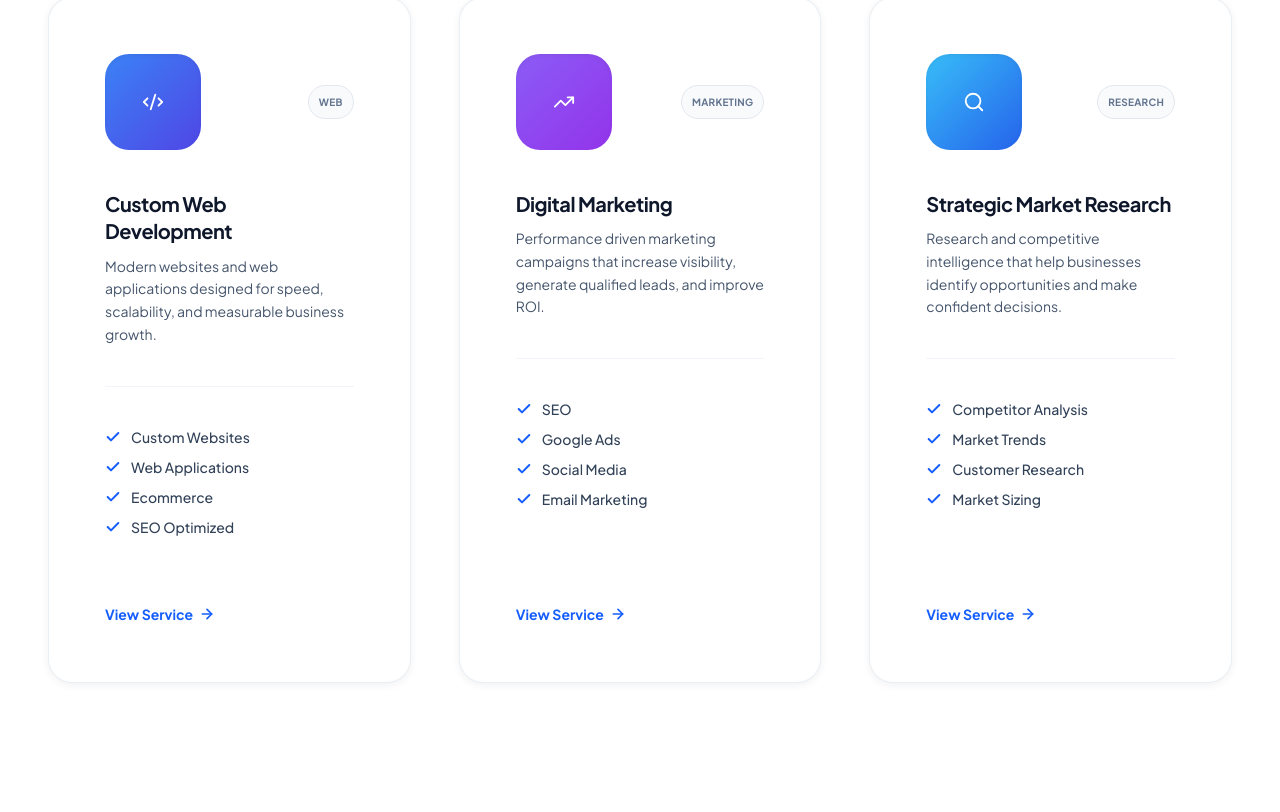
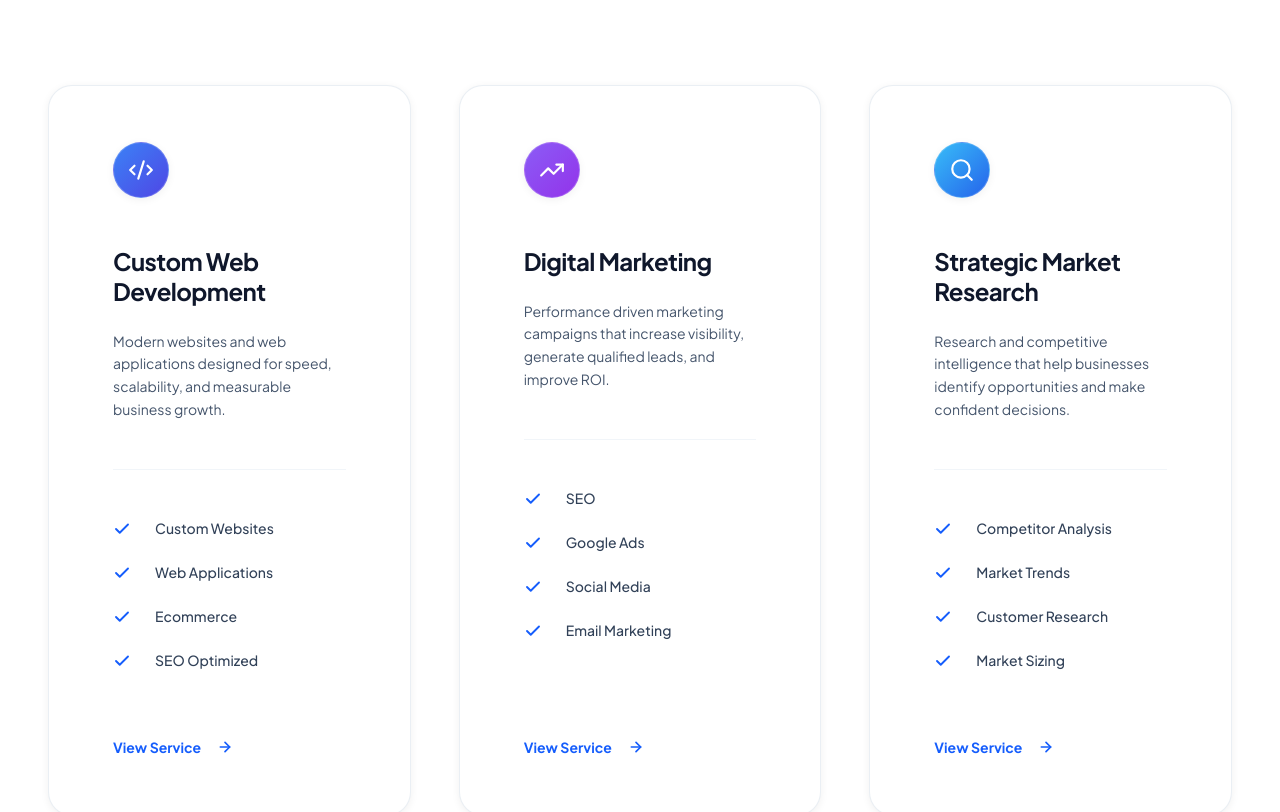
Before and after one commit to rahulmann212-del/digitalhub, a Next.js app: page / in a window 1280 px wide. Shown: the part 1689-2501 px from the top of the page. Built offline with nearby package versions, Linux system fonts and the light colour scheme.

Commit message:
Improve service cards

```diff
--- a/components/sections/home/ServicesOverview.tsx
+++ b/components/sections/home/ServicesOverview.tsx
@@ -40,9 +40,9 @@
       variants={fadeUp}
       whileHover={{ y: -4, transition: { duration: 0.2 } }}
       className={cn(
-        'group relative flex h-full flex-col rounded-[24px]', // Thoda compact curve
+        'group relative flex h-full flex-col rounded-[24px]',
         'border border-slate-200/70 bg-white',
-        'p-6 lg:p-7', // Padding kam kar di gayi hai khali space hatane ke liye
+        'p-6 lg:p-7 lg:px-8',
         'shadow-sm transition-all duration-300',
         'hover:border-blue-500/30 hover:shadow-[0_12px_30px_-10px_rgba(37,99,235,0.15)]'
       )}
@@ -58,39 +58,36 @@
         aria-hidden="true"
       />
 
-      {/* ── Icon & Badge Row ── */}
-      <div className="mb-5 flex items-center justify-between">
+      {/* ── Clean Icon Area ── */}
+      <div className="mb-6">
         <div
-          className="flex h-12 w-12 items-center justify-center rounded-xl shadow-inner"
+          className="inline-flex h-14 w-14 items-center justify-center rounded-2xl shadow-sm border border-white/20"
           style={{ background: iconGradient }}
         >
-          <IconComponent className="text-white" size={22} strokeWidth={2} />
+          <IconComponent className="text-white" size={26} strokeWidth={2} />
         </div>
-        <span className="rounded-full bg-slate-50 border border-slate-200 px-2.5 py-1 text-[10px] font-bold uppercase tracking-wide text-slate-500">
-          {service.shortTitle}
-        </span>
       </div>
 
       {/* ── Title ── */}
-      <h3 className="mb-2.5 text-xl font-bold leading-snug tracking-tight text-slate-900">
+      <h3 className="mb-3 text-2xl font-bold leading-tight tracking-tight text-slate-900">
         {service.title}
       </h3>
 
       {/* ── Description ── */}
-      <p className="mb-5 text-sm leading-relaxed text-slate-600">
+      <p className="mb-6 text-sm leading-relaxed text-slate-600">
         {service.description}
       </p>
 
       {/* ── Divider ── */}
-      <div className="mb-5 h-px w-full bg-slate-100" aria-hidden="true" />
+      <div className="mb-6 h-px w-full bg-slate-100" aria-hidden="true" />
 
-      {/* ── Capabilities list (Tight spacing) ── */}
-      <ul className="mb-6 flex flex-col gap-2.5" aria-label={`${service.title} capabilities`}>
+      {/* ── Capabilities list ── */}
+      <ul className="mb-8 flex flex-col gap-3" aria-label={`${service.title} capabilities`}>
         {displayCapabilities.map((cap) => (
-          <li key={cap} className="flex items-start gap-2.5">
+          <li key={cap} className="flex items-start gap-3">
             <Check
-              size={16}
-              strokeWidth={3}
+              size={18}
+              strokeWidth={2.5}
               className="mt-0.5 shrink-0 text-blue-600"
               aria-hidden="true"
             />
@@ -100,14 +97,13 @@
       </ul>
 
       {/* ── CTA Link ── */}
-      {/* mt-auto yahan rakha hai taaki button hamesha bottom me rahe, aur upar ka text compact rahe */}
-      <div className="mt-auto pt-2">
+      <div className="mt-auto">
         <Link
           href={`/services/${service.slug}`}
           id={`service-cta-${service.slug}`}
           className={cn(
-            'inline-flex items-center gap-1.5 text-sm font-bold text-blue-600',
-            'transition-all duration-300 hover:gap-2.5 hover:text-blue-800'
+            'inline-flex items-center gap-2 text-sm font-bold text-blue-600',
+            'transition-all duration-300 hover:gap-3 hover:text-blue-800'
           )}
           aria-label={`Explore ${service.title} service`}
         >
@@ -128,7 +124,7 @@
 
 function SectionHeader({ eyebrow, title, subtitle }: SectionHeaderProps) {
   return (
-    <div className="mb-12 sm:mb-14 text-center">
+    <div className="mb-14 sm:mb-16 text-center">
       <span className="mb-3 inline-flex items-center gap-2 rounded-full border border-[#4F46E5]/15 bg-[#4F46E5]/5 px-3 py-1.5 text-xs font-semibold text-[#4F46E5]">
         <span className="animate-pulse">✦</span> {eyebrow}
       </span>
@@ -151,7 +147,7 @@
     <section
       ref={sectionRef}
       id="services-overview"
-      className="relative overflow-hidden bg-white py-16 sm:py-20" // Section ka padding chhota kiya hai
+      className="relative overflow-hidden bg-white py-16 sm:py-24"
       aria-label="Services overview"
     >
       <div className="container mx-auto px-4 sm:px-6">
@@ -193,7 +189,7 @@
 
         {/* ── Bottom CTA row ── */}
         <motion.div
-          className="mt-12 sm:mt-16 text-center"
+          className="mt-14 sm:mt-16 text-center"
           variants={fadeUp}
           initial="hidden"
           animate={inView ? 'visible' : 'hidden'}
```
